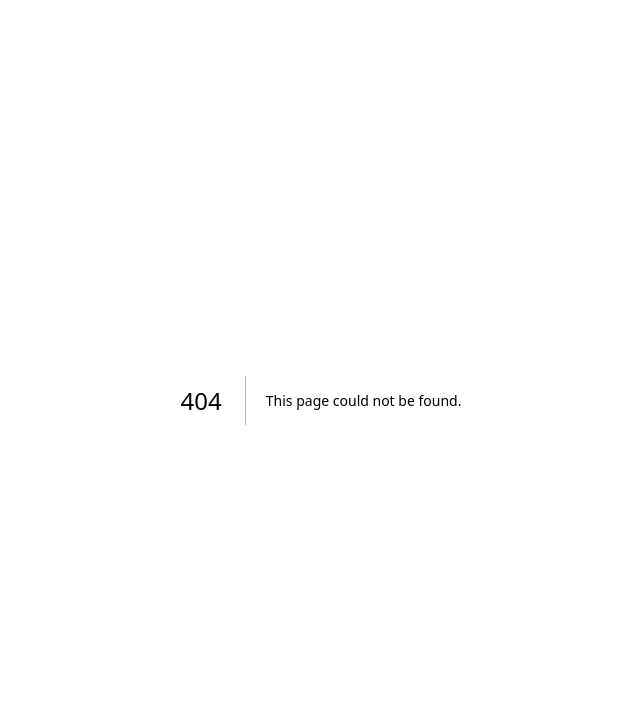
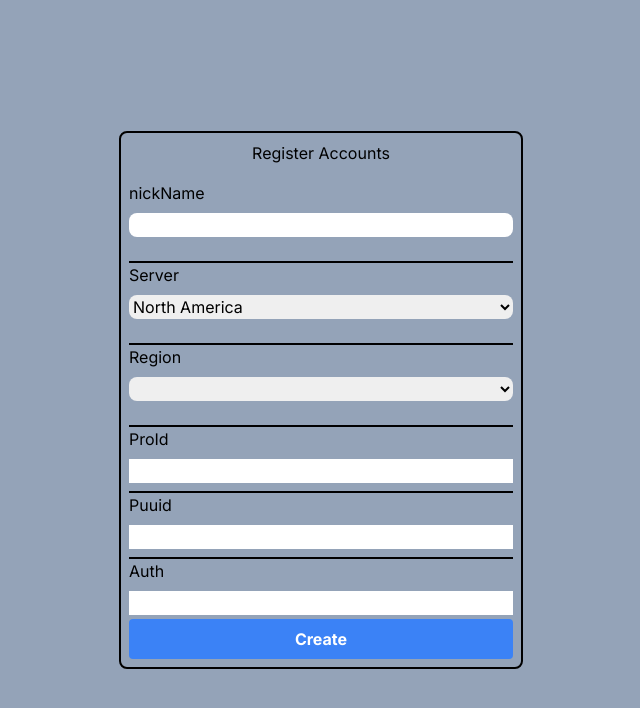
Before and after one commit to MathRibera/proplayers.net, a Next.js app in the folder frontend/: page /create/accounts in a window 1280 px wide. Before the commit this address had no page. Shown: the top 708 px of the page, without its empty margins (319-959 px from the left). Built offline with nearby package versions, Linux system fonts and the light colour scheme.

Commit message:
Feat: Register Account Page

```diff
--- /dev/null
+++ b/frontend/src/app/create/accounts/page.tsx
@@ -0,0 +1,152 @@
+"use client";
+import { Summoner } from '@/interfaces/SummonerJson';
+import { useEffect, useState } from 'react';
+
+export default function Home() {
+  const DEFAULT_VALUE = {
+    auth: '',
+    nickName: '',
+    server: '',
+    region: '',
+    proId: '',
+    puuid: '',
+  }
+  const [form, setForm] = useState({
+    ...DEFAULT_VALUE,
+    success: false
+  })
+
+  useEffect(() => {
+  }, [])
+
+  const createPlayer = async (e: any) => {
+    e.preventDefault()
+    if (form.auth !== 'secret') return alert('Wrong auth')
+  }
+  return (
+    <div>
+      <head>
+      <title>Register Accounts</title>
+      <meta name="description" content="ProPlayers.Net" />
+    </head>
+      <main className="flex min-h-screen flex-col items-center justify-center p-24 bg-slate-400">
+        <div className="flex flex-col items-center border-2 border-black p-2 rounded-lg">
+          <h1>Register Accounts</h1>
+          <form className="flex flex-col">
+            <label
+              htmlFor="name"
+              className="mb-2 mt-4"
+              >
+              nickName
+              </label>
+            <input
+              type="text"
+              id="name"
+              name="name"
+              value={form.nickName}
+              className='rounded-lg mb-4 w-96 h-6'
+              onChange={
+                (e) => setForm({...form, nickName: e.target.value})
+              }
+            />
+            <label
+              htmlFor="Server"
+              className="mt-2 mb-2 border-t-2 border-black"
+              >Server</label>
+            <select
+              className='mb-4 w-96 h-6 rounded-lg'
+              onChange={(e) => setForm({...form, server: e.target.value})}
+            >
+              <option value="North America">North America</option>
+              <option value="Brazil">Brazil</option>
+              <option value="Europe">Europe</option>
+              <option value="Korea">Korea</option>
+              <option value="China">China</option>
+              <option value="Asia Pacific">Asia Pacific</option>
+              <option value="Vietnam">Vietnam</option>
+              <option value="Japan">Japan</option>
+              <option value="Latin America">Latin America</option>
+              <option value="Oceania">Oceania</option>
+            </select>
+            <label
+              htmlFor="region"
+              className="mb-2 mt-2 border-t-2 border-black"
+              >Region</label>
+            <select
+              className='mb-4 w-96 h-6 rounded-lg'
+              onChange={async (e) => {
+                setForm({...form, region: e.target.value})
+              const puuid: Summoner = await (await fetch(`https://${form.region}.api.riotgames.com/lol/summoner/v4/summoners/by-name/${encodeURI(form.nickName)}?api_key=${process.env.NEXT_PUBLIC_API_TOKEN}`)).json()
+              console.log(puuid)
+              setForm({...form, puuid: puuid.puuid})
+              }
+            }
+            >
+              <option value=""></option>
+              <option value="br1">BR1</option>
+              <option value="eun1">EUN1</option>
+              <option value="euw1">EUW1</option>
+              <option value="jp1">JP1</option>
+              <option value="kr">KR</option>
+              <option value="la1">LA1</option>
+              <option value="la2">LA2</option>
+              <option value="na1">NA1</option>
+              <option value="oc1">OC1</option>
+              <option value="ph2">PH2</option>
+              <option value="ru">RU</option>
+              <option value="sg2">SG2</option>
+              <option value="th2">TH2</option>
+              <option value="tr1">TR1</option>
+              <option value="tw2">TW2</option>
+              <option value="vn2">VN2</option>
+            </select>
+            <label
+              htmlFor="proId"
+              className="mb-2 mt-2 border-t-2 border-black"
+              >ProId</label>
+            <input
+              type="text"
+              id="proId"
+              name="proId"
+              value={form.proId}
+              onChange={
+                async (e) => setForm({...form, proId: e.target.value})
+              }
+              />
+            <label
+              htmlFor="puuid"
+              className="mb-2 mt-2 border-t-2 border-black"
+              >Puuid</label>
+            <input
+              type="text"
+              id="puuid"
+              name="puuid"
+              value={form.puuid}
+              onChange={
+                (e) => setForm({...form, puuid: e.target.value})
+              }
+              />
+              <label
+                htmlFor="auth"
+                className="mb-2 mt-2 border-t-2 border-black"
+                >Auth</label>
+              <input
+                type="text"
+                id="auth"
+                name="auth"
+                value={form.auth}
+                onChange={
+                  async (e) => setForm({...form, auth: e.target.value})
+                }
+                />
+            <button
+              type="submit"
+              className='bg-blue-500 hover:bg-blue-700 text-white font-bold py-2 px-4 rounded mt-1'
+            >Create</button>
+          </form>
+          {form.success && <p className="text-white text-center bg-green-500 w-full mt-1 text-white font-bold py-2 px-4 rounded">Team created</p>}
+          </div>
+      </main>
+    </div>
+  )
+}
--- a/frontend/src/app/create/players/page.tsx
+++ b/frontend/src/app/create/players/page.tsx
@@ -46,7 +46,7 @@ export default function Home() {
   return (
     <main className="flex min-h-screen flex-col items-center justify-center p-24 bg-slate-400">
       <head>
-        <title>Create Players ProPlayers.net</title>
+        <title>Register Players</title>
       </head>
       <div className="flex flex-col items-center border-2 border-black p-2 rounded-lg">
         <h1>Create Players</h1>
--- a/frontend/src/app/create/teams/page.tsx
+++ b/frontend/src/app/create/teams/page.tsx
@@ -32,7 +32,7 @@ export default function Home() {
   return (
     <main className="flex min-h-screen flex-col items-center justify-center p-24 bg-slate-400">
       <head>
-        <title>Create Teams ProPlayers.net</title>
+        <title>Register Teams</title>
       </head>
       <div className="flex flex-col items-center border-2 border-black p-2 rounded-lg">
         <h1>Create Teams</h1>
--- /dev/null
+++ b/frontend/src/interfaces/SummonerJson.ts
@@ -0,0 +1,9 @@
+export interface Summoner {
+  id: string
+  accountId: string
+  puuid: string
+  name: string
+  profileIconId: number
+  revisionDate: number
+  summonerLevel: number
+}
```
Also changed, not shown: 1 other file (tests, documents, lock files or other folders).
